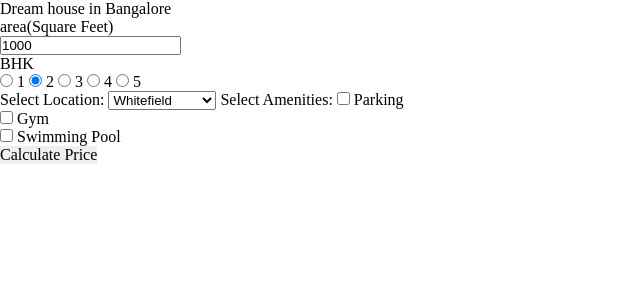
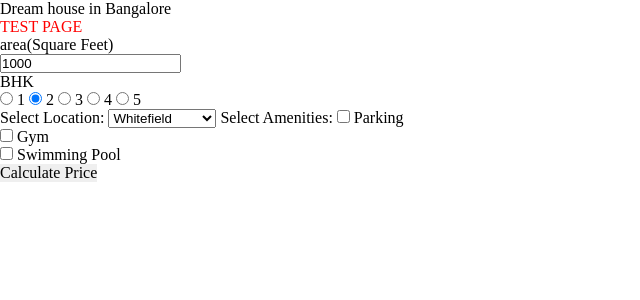
Before and after one commit to richakale/internship-project, a Flask app: page / in a window 1280 px wide. Shown: the top 300 px of the page, without its empty margins (0-640 px from the left). Run offline with Flask 3, Linux system fonts and the light colour scheme; some web fonts are replaced.

Commit message:
Update index.html

```diff
--- a/templates/index.html
+++ b/templates/index.html
@@ -10,6 +10,7 @@
     <div class="img"></div>
     <form class="form">
         <h1>Dream house in Bangalore</h1>
+        <h1 style="color:red;">TEST PAGE</h1>
         <p>area(Square Feet)</p>
         <input class="area" type="text" id="uiSqft" class="floatLabel" name="Squareft" value="1000">
 
```
